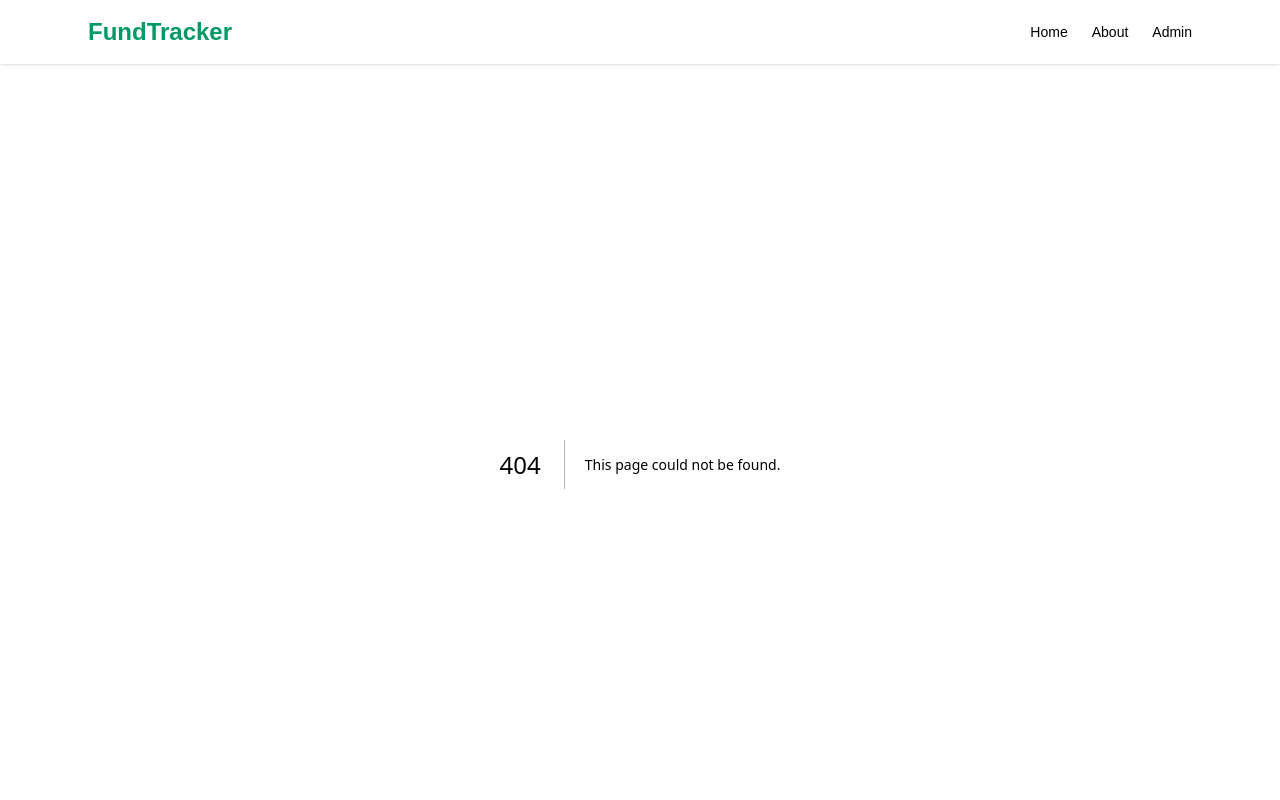
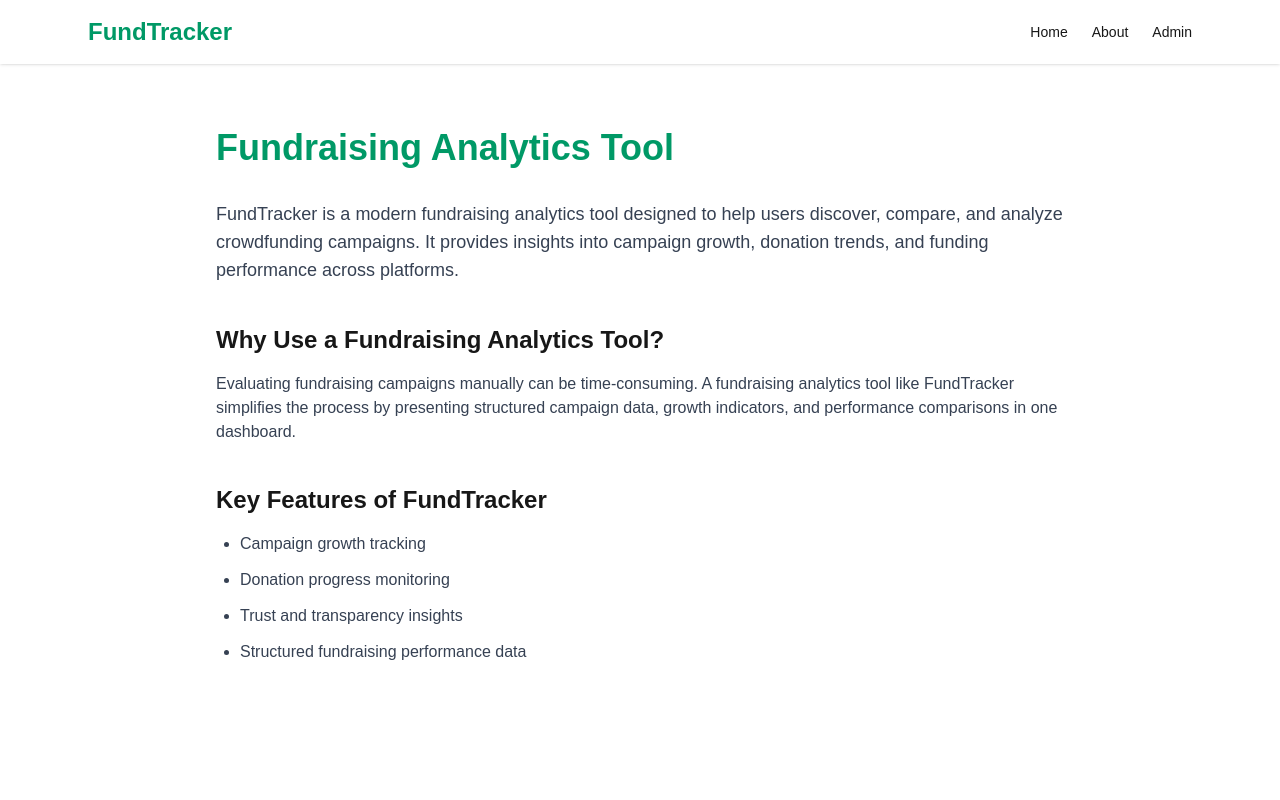
Before and after one commit to deepakQE/fundtracker, a Next.js app: page /fundraising-analytics-tool in a window 1280 px wide. Before the commit this address had no page. Shown: the top 800 px of the page. Built offline with nearby package versions, Linux system fonts and the light colour scheme.

Commit message:
Add internal link for seo

```diff
--- a/app/about/page.tsx
+++ b/app/about/page.tsx
@@ -1,3 +1,4 @@
+import Link from "next/link";
 export const metadata = {
   title: "About FundTracker",
   description:
@@ -17,6 +18,16 @@ export default function AboutPage() {
         Instead of manually searching across multiple platforms, FundTracker
         provides a centralized view of campaign progress, growth trends,
         and funding insights.
+      </p>
+      <p className="mt-6 text-gray-700">
+            If you're looking for a dedicated
+            <Link
+                href="/fundraising-analytics-tool"
+                className="text-emerald-600 font-semibold hover:underline ml-1"
+            >
+                fundraising analytics tool
+            </Link>,
+            FundTracker provides structured insights to evaluate campaign performance.
       </p>
 
       <h2 className="text-2xl font-semibold mt-10 mb-4">
--- /dev/null
+++ b/app/fundraising-analytics-tool/page.tsx
@@ -0,0 +1,44 @@
+export const metadata = {
+  title: "Fundraising Analytics Tool | FundTracker",
+  description:
+    "FundTracker is a fundraising analytics tool that helps donors, NGOs, and researchers analyze crowdfunding campaign performance and growth trends.",
+};
+
+export default function FundraisingAnalyticsTool() {
+  return (
+    <div className="max-w-4xl mx-auto px-6 py-16">
+      <h1 className="text-4xl font-bold text-emerald-600 mb-8">
+        Fundraising Analytics Tool
+      </h1>
+
+      <p className="mb-6 text-lg text-gray-700">
+        FundTracker is a modern fundraising analytics tool designed to help
+        users discover, compare, and analyze crowdfunding campaigns. It
+        provides insights into campaign growth, donation trends, and funding
+        performance across platforms.
+      </p>
+
+      <h2 className="text-2xl font-semibold mt-10 mb-4">
+        Why Use a Fundraising Analytics Tool?
+      </h2>
+
+      <p className="mb-6 text-gray-700">
+        Evaluating fundraising campaigns manually can be time-consuming.
+        A fundraising analytics tool like FundTracker simplifies the process
+        by presenting structured campaign data, growth indicators, and
+        performance comparisons in one dashboard.
+      </p>
+
+      <h2 className="text-2xl font-semibold mt-10 mb-4">
+        Key Features of FundTracker
+      </h2>
+
+      <ul className="list-disc pl-6 text-gray-700 space-y-3">
+        <li>Campaign growth tracking</li>
+        <li>Donation progress monitoring</li>
+        <li>Trust and transparency insights</li>
+        <li>Structured fundraising performance data</li>
+      </ul>
+    </div>
+  );
+}
```
